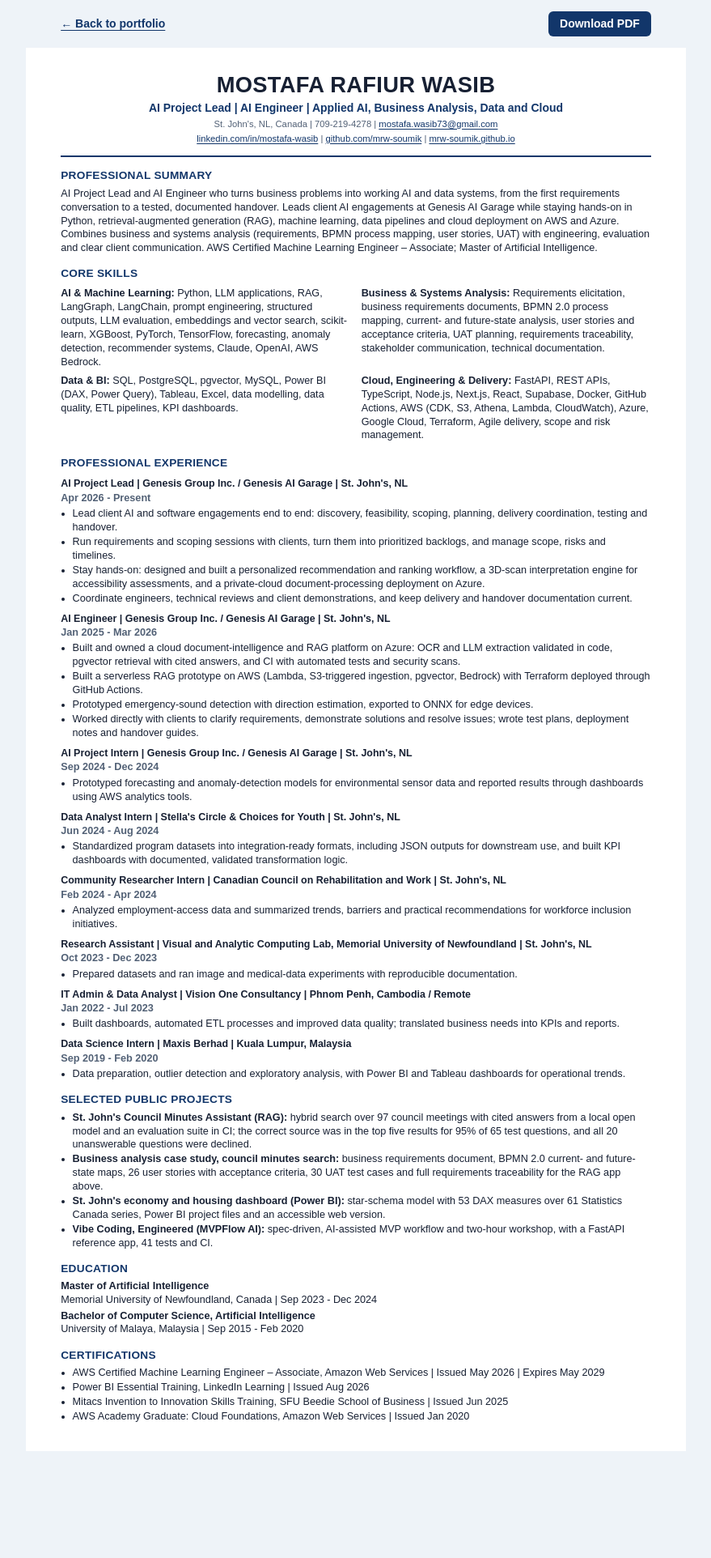
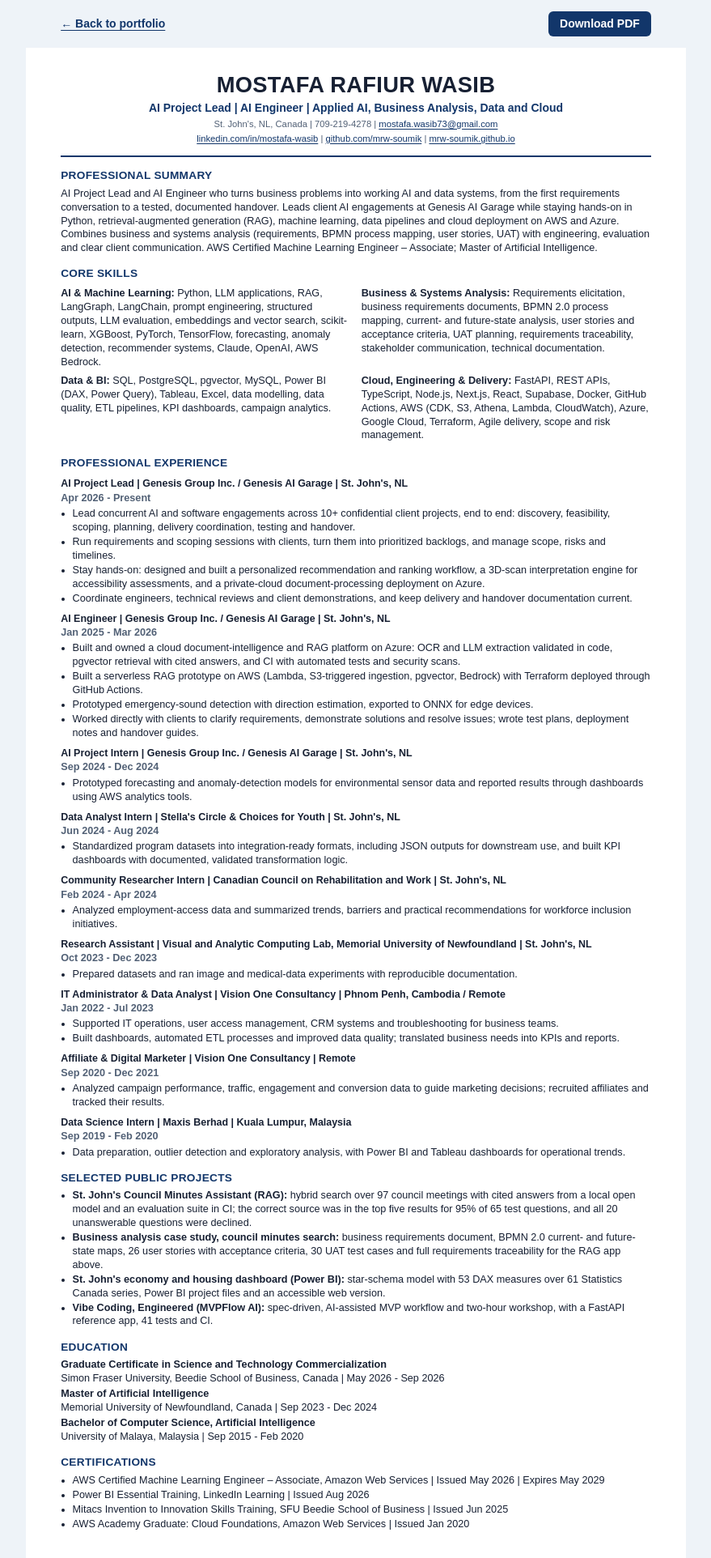
Before and after one commit to mrw-soumik/mrw-soumik.github.io, a Jekyll site: the page resume.html, which Jekyll copies as it is, in a window 1280 px wide. Shown: the whole page at 81% size, without its empty margins (200-1079 px from the left). Built offline with Jekyll 4.4.1, drawn with Linux system fonts in a browser that asks for light colours; before the commit the page ends 1792 px from its top, so only the background shows below that.

Commit message:
Add Vision One marketing role, IT admin duties, SFU certificate, 10+ clients
Bring the site and résumé in line with the October 2026 CVs:
- Earlier roles: Affiliate and Digital Marketer (2020 to 2021) and the
  IT Administrator and Data Analyst duties at Vision One, with a V1 tile
- Education: Graduate Certificate in Science and Technology
  Commercialization, SFU Beedie School of Business (2026), with the SFU mark
- Client count: 10+ confidential client engagements
- Remove the now-unused building icon and generic logo style
- Rebuild both CV PDFs (still 2 pages)

Co-Authored-By: Claude Opus 5.5 <noreply@anthropic.com>

```diff
--- a/assets/styles.css
+++ b/assets/styles.css
@@ -698,8 +698,6 @@ a:hover { color: var(--accent-hover); }
 .org-logo--fill { padding: 0; overflow: hidden; }
 .org-logo--sm { width: 30px; height: 30px; padding: 3px; border-radius: 8px; }
 .org-logo--sm.org-logo--fill { padding: 0; }
-.org-logo--generic { display: grid; place-items: center; background: var(--surface-2); color: var(--text-faint); }
-.org-logo--generic svg { width: 16px; height: 16px; }
 
 .timeline-side { display: flex; flex-direction: column; align-items: flex-start; gap: 12px; }
 .timeline-company { font-size: 1.15rem; }
--- a/resume.html
+++ b/resume.html
@@ -48,7 +48,7 @@
             <div class="skill-columns">
                 <p><strong>AI &amp; Machine Learning:</strong> Python, LLM applications, RAG, LangGraph, LangChain, prompt engineering, structured outputs, LLM evaluation, embeddings and vector search, scikit-learn, XGBoost, PyTorch, TensorFlow, forecasting, anomaly detection, recommender systems, Claude, OpenAI, AWS Bedrock.</p>
                 <p><strong>Business &amp; Systems Analysis:</strong> Requirements elicitation, business requirements documents, BPMN 2.0 process mapping, current- and future-state analysis, user stories and acceptance criteria, UAT planning, requirements traceability, stakeholder communication, technical documentation.</p>
-                <p><strong>Data &amp; BI:</strong> SQL, PostgreSQL, pgvector, MySQL, Power BI (DAX, Power Query), Tableau, Excel, data modelling, data quality, ETL pipelines, KPI dashboards.</p>
+                <p><strong>Data &amp; BI:</strong> SQL, PostgreSQL, pgvector, MySQL, Power BI (DAX, Power Query), Tableau, Excel, data modelling, data quality, ETL pipelines, KPI dashboards, campaign analytics.</p>
                 <p><strong>Cloud, Engineering &amp; Delivery:</strong> FastAPI, REST APIs, TypeScript, Node.js, Next.js, React, Supabase, Docker, GitHub Actions, AWS (CDK, S3, Athena, Lambda, CloudWatch), Azure, Google Cloud, Terraform, Agile delivery, scope and risk management.</p>
             </div>
         </section>
@@ -60,7 +60,7 @@
                 <h3>AI Project Lead | Genesis Group Inc. / Genesis AI Garage | St. John's, NL</h3>
                 <p class="date">Apr 2026 - Present</p>
                 <ul>
-                    <li>Lead client AI and software engagements end to end: discovery, feasibility, scoping, planning, delivery coordination, testing and handover.</li>
+                    <li>Lead concurrent AI and software engagements across 10+ confidential client projects, end to end: discovery, feasibility, scoping, planning, delivery coordination, testing and handover.</li>
                     <li>Run requirements and scoping sessions with clients, turn them into prioritized backlogs, and manage scope, risks and timelines.</li>
                     <li>Stay hands-on: designed and built a personalized recommendation and ranking workflow, a 3D-scan interpretation engine for accessibility assessments, and a private-cloud document-processing deployment on Azure.</li>
                     <li>Coordinate engineers, technical reviews and client demonstrations, and keep delivery and handover documentation current.</li>
@@ -111,10 +111,19 @@
             </article>
 
             <article class="role">
-                <h3>IT Admin &amp; Data Analyst | Vision One Consultancy | Phnom Penh, Cambodia / Remote</h3>
+                <h3>IT Administrator &amp; Data Analyst | Vision One Consultancy | Phnom Penh, Cambodia / Remote</h3>
                 <p class="date">Jan 2022 - Jul 2023</p>
                 <ul>
+                    <li>Supported IT operations, user access management, CRM systems and troubleshooting for business teams.</li>
                     <li>Built dashboards, automated ETL processes and improved data quality; translated business needs into KPIs and reports.</li>
+                </ul>
+            </article>
+
+            <article class="role">
+                <h3>Affiliate &amp; Digital Marketer | Vision One Consultancy | Remote</h3>
+                <p class="date">Sep 2020 - Dec 2021</p>
+                <ul>
+                    <li>Analyzed campaign performance, traffic, engagement and conversion data to guide marketing decisions; recruited affiliates and tracked their results.</li>
                 </ul>
             </article>
 
@@ -139,6 +148,7 @@
 
         <section>
             <h2>Education</h2>
+            <p><strong>Graduate Certificate in Science and Technology Commercialization</strong><br>Simon Fraser University, Beedie School of Business, Canada | May 2026 - Sep 2026</p>
             <p><strong>Master of Artificial Intelligence</strong><br>Memorial University of Newfoundland, Canada | Sep 2023 - Dec 2024</p>
             <p><strong>Bachelor of Computer Science, Artificial Intelligence</strong><br>University of Malaya, Malaysia | Sep 2015 - Feb 2020</p>
         </section>
```
Also changed, not shown: index.html (+9 -7 lines), _includes/icons.svg, assets/img/logos/sfu.png (added), assets/img/logos/vision-one.png (added), 2 other files.
